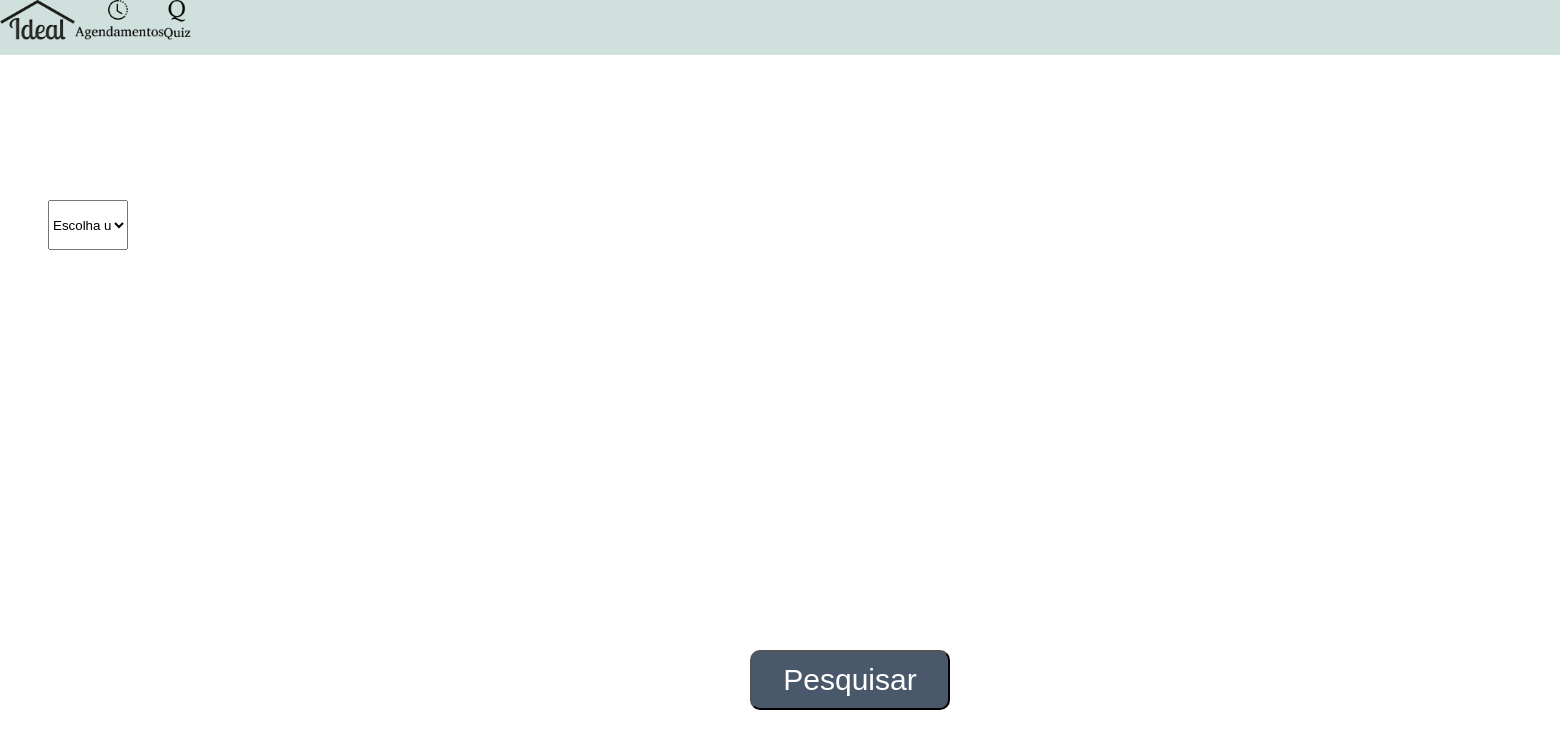
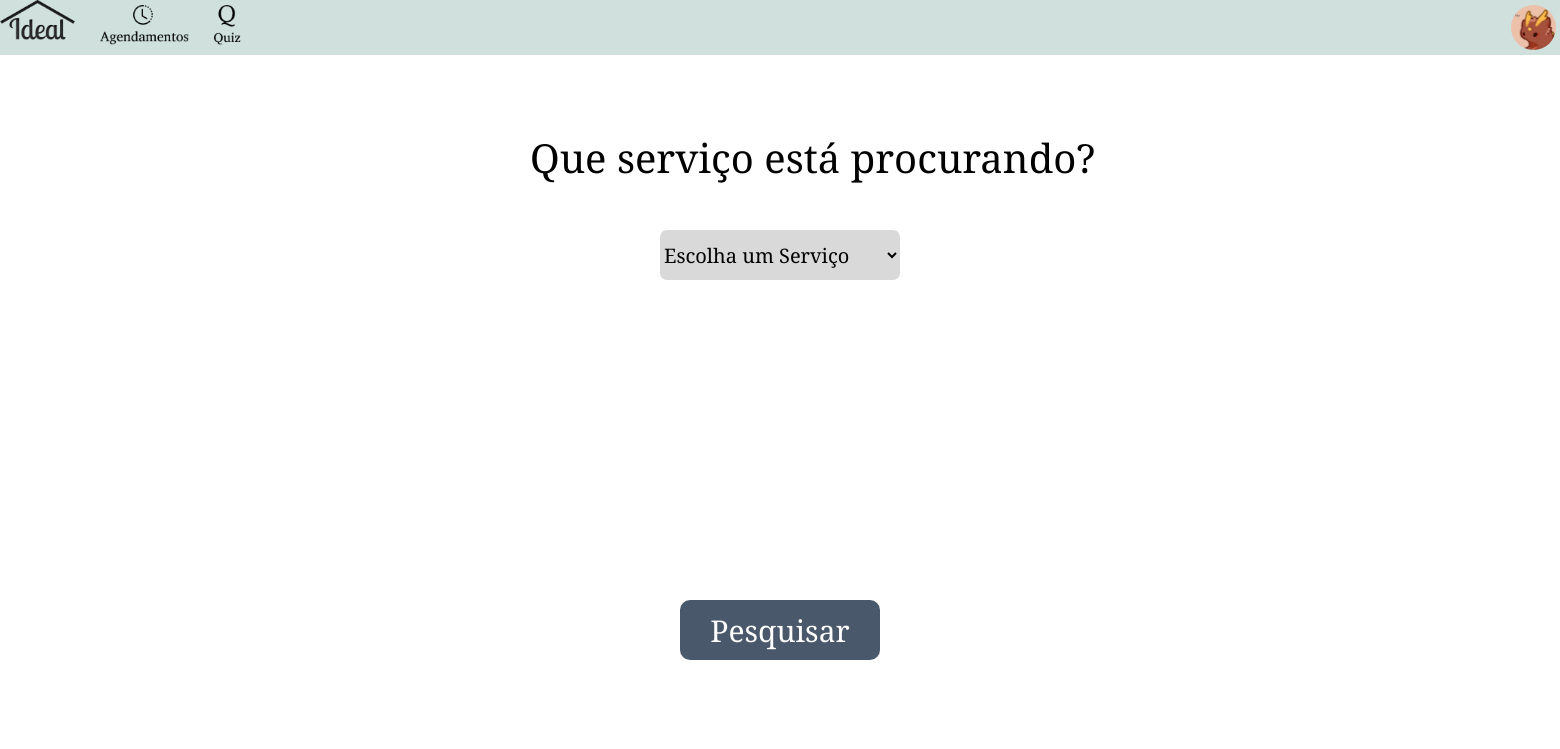
Before and after one commit to YasminFLS/Ideal, a PHP site: page /Agendamentos.html in a window 1560 px wide. Shown: the top 749 px of the page. Run offline with PHP 8.4, Linux system fonts and the light colour scheme.

Commit message:
agendamentos (tela1) atualizado

```diff
--- a/Agendamentos.html
+++ b/Agendamentos.html
@@ -1,22 +1,27 @@
 <!DOCTYPE html>
 <html lang="en">
+
 <head>
     <meta charset="UTF-8">
     <meta name="viewport" content="width=device-width, initial-scale=1.0">
     <meta http-equiv="X-UA-Compatible" content="ie=edge">
-    <link rel="stylesheet" href="css.css">
+    <link rel="stylesheet" href="css_agendamento.css">
     <title>Agendamentos</title>
 </head>
+
 <body>
     <div class="cabecalho">
-        <img class="logo" src="logo.png"  height="40px">
+        <img class="logo" src="logo.png" height="40px">
         <img class="agendamento" src="Agendamento.png" height="40px">
         <img class="quiz" src="quiz.png" height="40px">
+        <img class="ima" src="imagem.jpg" height="40px">
     </div>
 
+    <p class="texto_servico">
+        Que serviço está procurando?
+    </p>
 
-
-    <select id="servico" >
+    <select id="servico">
         <option selected hidden style="display:none">Escolha um Serviço</option>
         <option value="1">Designer de Interiores</option>
         <option value="2">Eletricista</option>
@@ -28,4 +33,5 @@
 
     </select>
 </body>
+
 </html>
--- /dev/null
+++ b/css_agendamento.css
@@ -0,0 +1,78 @@
+body
+{
+    width: 100%;
+    display: flex;
+    margin: 0;
+
+}
+.cabecalho
+{
+    width: 100%;
+    height: 55px;
+    margin-top: 0%;
+    display: flex;
+    flex-direction: row;
+    background-color: #CFE0DD;
+}
+
+#servico
+{
+    width: 240px;
+    height: 50px;
+    font-size: 20px;
+    position: absolute;
+    align-items: center;
+    margin-top: 230px;
+    margin-left: 660px;
+    background-color: #D9D9D9;
+    border-radius: 7px;
+    font-family:Georgia, serif;
+    border: 0px;
+}
+
+.botao1
+{
+    background-color: #49586B;
+    width: 200px;
+    height: 60px;
+    position: absolute;
+    margin-top: 600px;
+    margin-left: 680px;
+    font-size: 30px;
+    border-radius: 10px;
+    color: #FFFFFF;
+    border: none;
+    text-align: center;
+    font-family:Georgia, serif;
+}
+.ima
+{
+    margin-top: 5px;
+    margin-left: 1270px;
+    border-radius: 120px;
+    height: 45px;
+    width: 45px;
+}
+.agendamento
+{
+    margin-top: 5px;
+    margin-left: 25px;
+}
+.quiz
+{
+    margin-top: 5px;
+    margin-left: 25px;
+}
+.texto_servico
+{
+
+    position: absolute;
+    font-family:Georgia, serif;
+    color: black;
+    font-size: 40px;
+    margin-top: 130px;
+    margin-left: 530px;
+    width: fit-content;
+    height: fit-content;
+
+}
```
Also changed, not shown: estilo_resultado.css (+7 -0 lines). Lines whose indentation alone changed are shown as unchanged.
